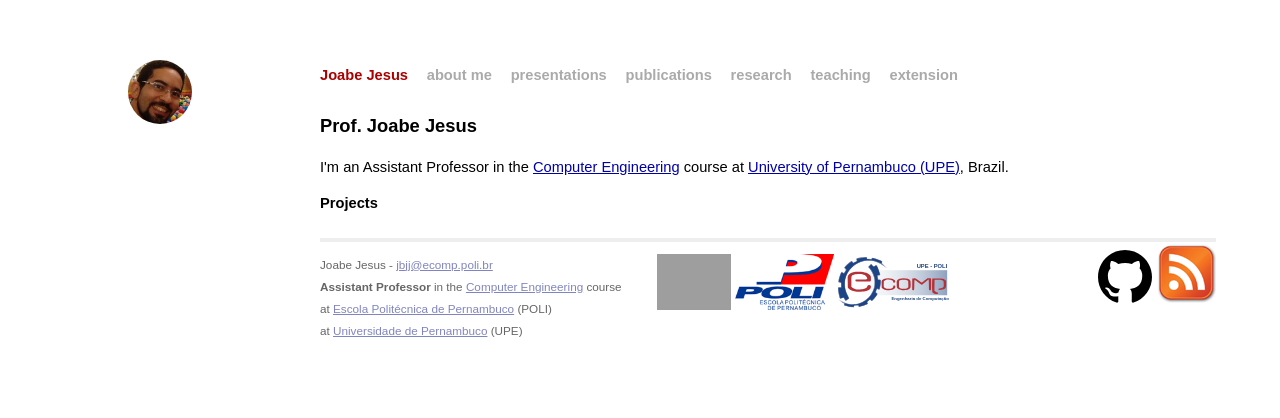
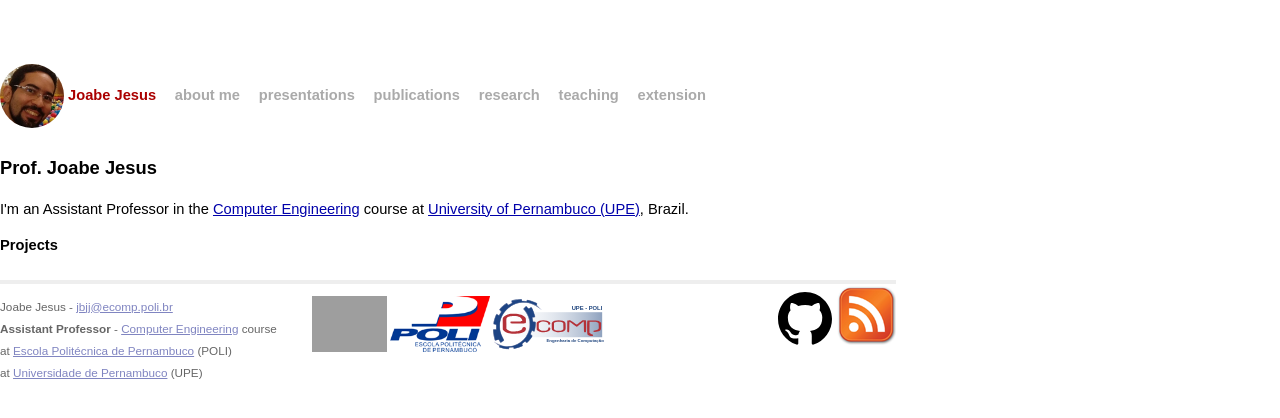
Before and after one commit to jbjj/jbjj.github.io, a Jekyll site: the page built from index.html, in a window 1280 px wide. Shown: the top 418 px of the page. Built offline with Jekyll 4.4.1, drawn with Linux system fonts in a browser that asks for light colours.

Commit message:
Modified default layout

```diff
--- a/_layouts/default.html
+++ b/_layouts/default.html
@@ -59,14 +59,13 @@
 }(document, 'script', 'facebook-jssdk'));</script>
 
   <div id="outer">
-    <div id="top"></div>
-
-    <div id="left">
-      <img src="{{site.url}}/images/jbjj.jpg" width="64" height="64" style="border-radius: 50%;"/>
+    <div id="top">
+      <!-- <div id="left">Prof. Joabe Jesus</div> -->
     </div>
 
     <div class="site">
       <div class="title">
+        <img src="{{site.url}}/images/jbjj.jpg" width="64" height="64" style="border-radius: 50%; vertical-align: middle;"/>
         <a href="{{site.url}}/">Joabe Jesus</a>
         <a class="extra" href="{{site.url}}/about">about me</a>
         <a class="extra" href="{{site.url}}/presentations">presentations</a>
@@ -82,7 +81,7 @@
         <div class="contact">
           <p>
             Joabe Jesus - <a href="mailto:jbjj@ecomp.poli.br">jbjj@ecomp.poli.br</a><br />
-            <b>Assistant Professor</b> in the <a href="http://www.ecomp.poli.br/">Computer Engineering</a> course<br />
+            <b>Assistant Professor</b> - <a href="http://www.ecomp.poli.br/">Computer Engineering</a> course<br />
              at <a href="http://www.poli.br/">Escola Politécnica de Pernambuco</a> (POLI)<br />
              at <a href="http://www.upe.br">Universidade de Pernambuco</a> (UPE)<br />
           </p>
```
